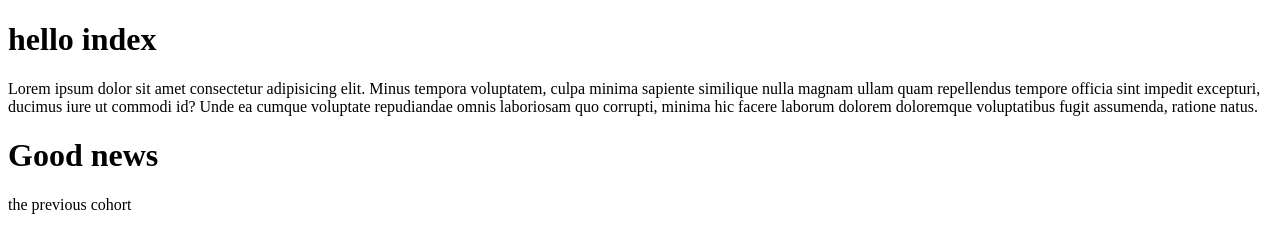
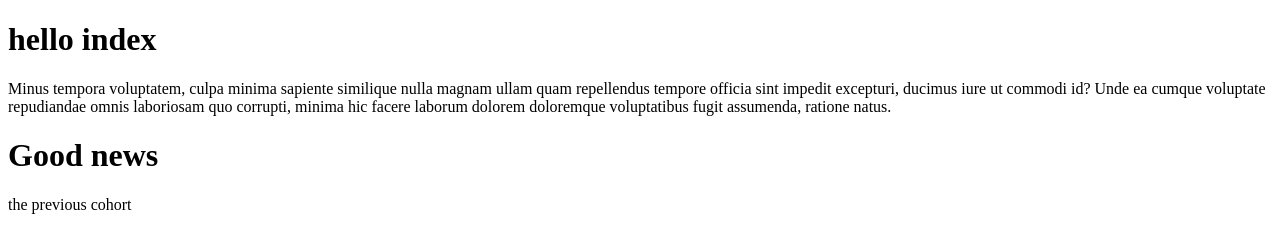
Before and after one commit to Masengesho666/HTML_for-collabollation, a plain HTML site: page index.html in a window 1280 px wide. Drawn offline with Linux system fonts and the light colour scheme.

Commit message:
first line was deleted

```diff
--- a/index.html
+++ b/index.html
@@ -7,8 +7,7 @@
 </head>
 <body>
     <h1>hello index</h1>
-    <p>Lorem ipsum dolor sit amet consectetur adipisicing elit.
-         Minus tempora voluptatem, culpa minima sapiente similique
+    <p>Minus tempora voluptatem, culpa minima sapiente similique
           nulla magnam ullam quam repellendus tempore officia sint impedit
            excepturi, ducimus iure ut commodi id? Unde ea cumque voluptate
             repudiandae omnis laboriosam quo corrupti, minima hic facere laborum
```
